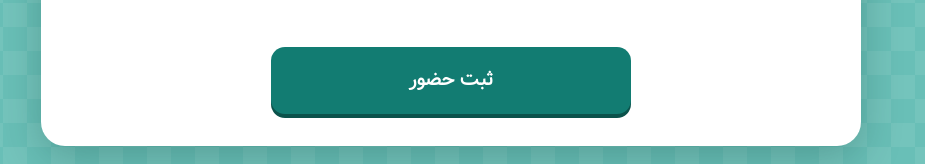
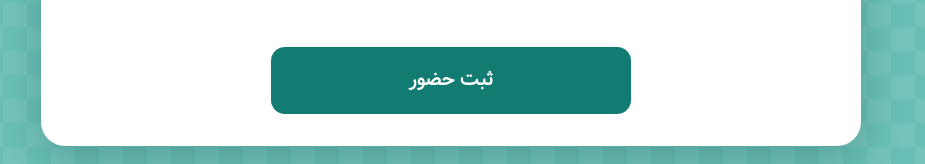
Before and after one commit to MANIZARGAR/sabt_hozoor, a plain HTML site: page index.html in a window 1280 px wide. Shown: the part 789-953 px from the top of the page, without its empty margins (189-1114 px from the left). Drawn offline with Linux system fonts and the light colour scheme.

Commit message:
Update index.html

```diff
--- a/index.html
+++ b/index.html
@@ -176,7 +176,6 @@ tbody th { font-weight: 700; color: var(--teal-dark); }
   text-align: center;
   text-decoration: none;
   cursor: pointer;
-  box-shadow: 0 4px 0 #0b524b;
 }
 .btn:hover { background: var(--teal); }
 .btn:focus-visible { outline: 3px solid var(--blue); outline-offset: 3px; }
```
